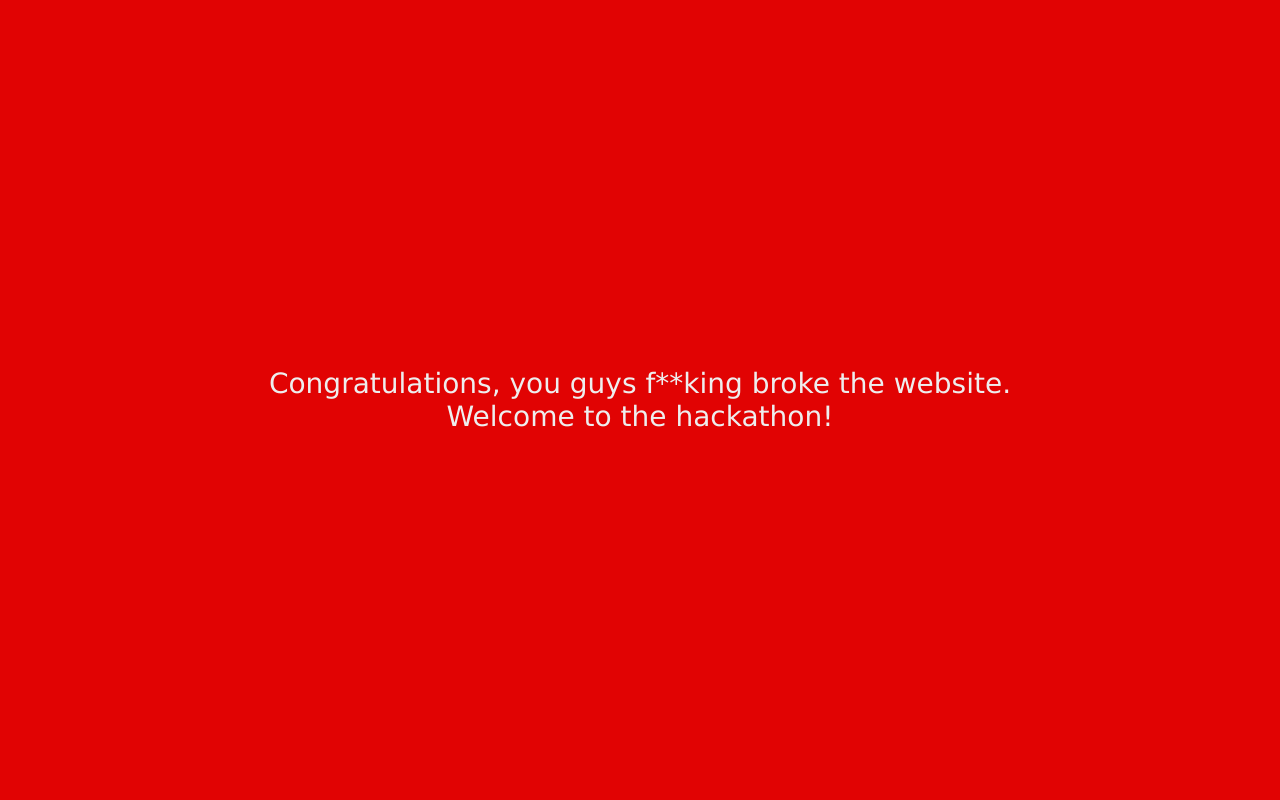
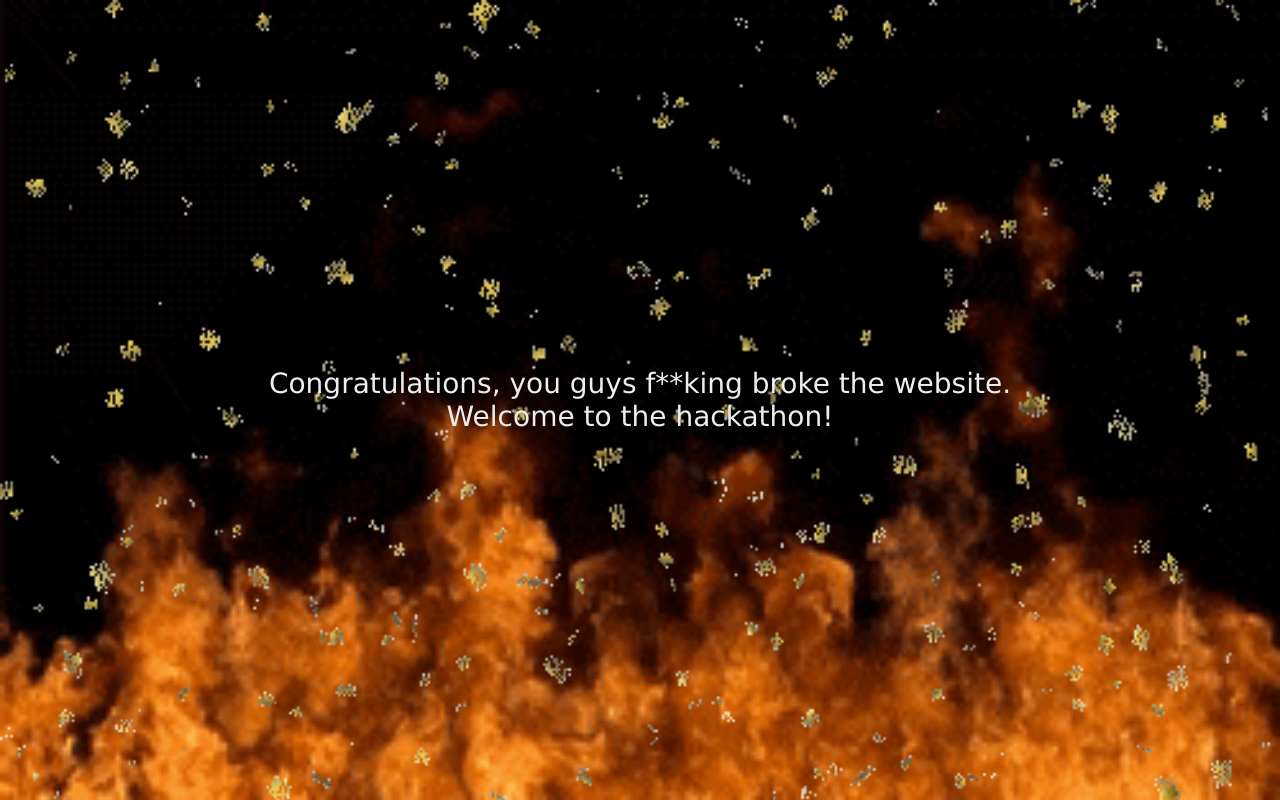
Before and after one commit to betich/stupid-opening-ceremony, a plain HTML site: page index.html in a window 1280 px wide. Drawn offline with Linux system fonts and the light colour scheme; the site is published under a folder, as on GitHub Pages, so addresses that start at the root find nothing.

Commit message:
:wrench: change css img path

```diff
--- a/public/styles/style.css
+++ b/public/styles/style.css
@@ -29,7 +29,7 @@ a {
 }
 
 #scene-container {
-	background-image: url("/public/bg.webp"), url("/public/bg.png");
+	background-image: url("../bg.webp"), url("../bg.png");
 	background-color: #3300ee;
 	background-repeat: no-repeat;
 	background-size: cover;
@@ -105,9 +105,9 @@ a {
 #fire-container {
 	width: 100vw;
 	height: 100vh;
-	background-image: url("/public/fire.gif");
+	background-image: url("../fire.gif");
 	background-color: #e10303;
-	background-repeat: none;
+	background-repeat: no-repeat;
 	background-size: cover;
 	position: absolute;
 	top: 0;
@@ -117,7 +117,7 @@ a {
 #confetti-container {
 	width: 100vw;
 	height: 100vh;
-	background-image: url("/public/confetti.gif");
+	background-image: url("../confetti.gif");
 	background-size: cover;
 	position: absolute;
 	top: 0;
```
